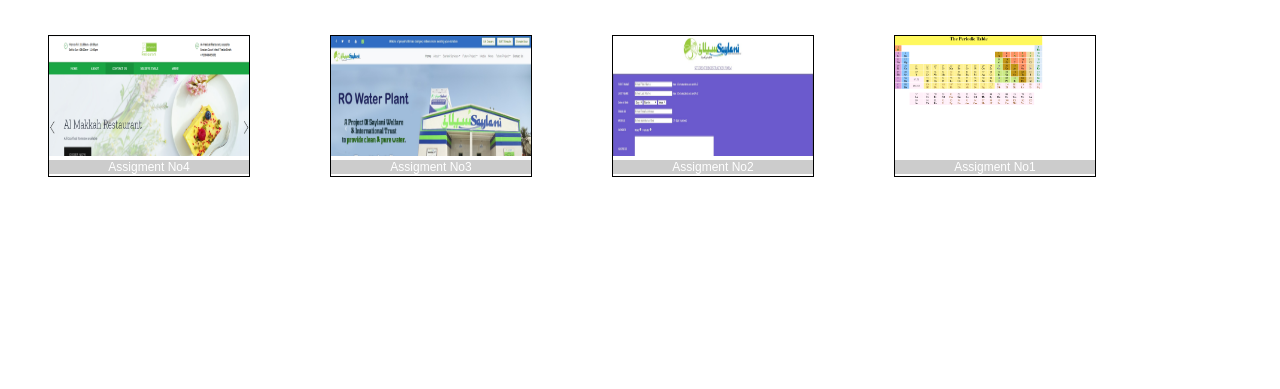
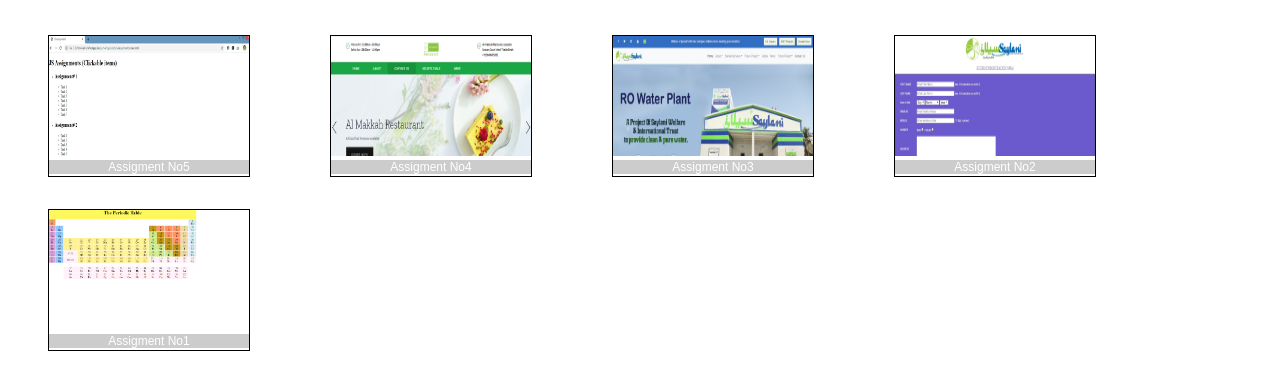
Before and after one commit to Shahjahan786/webandmobileapp, a plain HTML site: page public/index.html in a window 1280 px wide. Shown: the part 61-450 px from the top of the page. Drawn offline with Linux system fonts and the light colour scheme.

Commit message:
5th Assignment

```diff
--- a/public/index.html
+++ b/public/index.html
@@ -67,6 +67,14 @@
 	<h1 class="heading">My Assignments</h1>
 	<div width="70%" align="center">
 
+    <figure class="box">
+            <a href="JSAssignment\index.html"><img width="200px" height="120px" src="images\assignement5.jpg" ></img></a>
+
+        <figcaption class="caption">
+            Assigment No5
+        </figcaption>
+          </figure>
+
      <figure class="box">
             <a href="restaurant\index.html"><img width="200px" height="120px" src="images\restaurant.png" ></img></a>
 
```
Also changed, not shown: public/JSAssignment/index.html (+1 -1 lines), public/images/assignement5.jpg (added).
